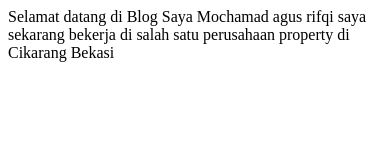
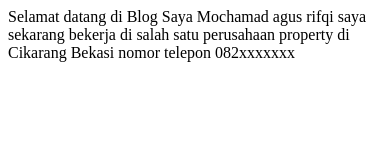
Before and after one commit to agrif22/laravel-vue, a plain HTML site: page index.html in a window 390 px wide. Drawn offline with Linux system fonts and the light colour scheme.

Commit message:
menmbahkan nomer handphone

```diff
--- a/index.html
+++ b/index.html
@@ -9,5 +9,6 @@
 <body>
     Selamat datang di Blog Saya Mochamad agus rifqi
     saya sekarang bekerja di salah satu perusahaan property di Cikarang Bekasi
+    nomor telepon 082xxxxxxx
 </body>
 </html>
```
